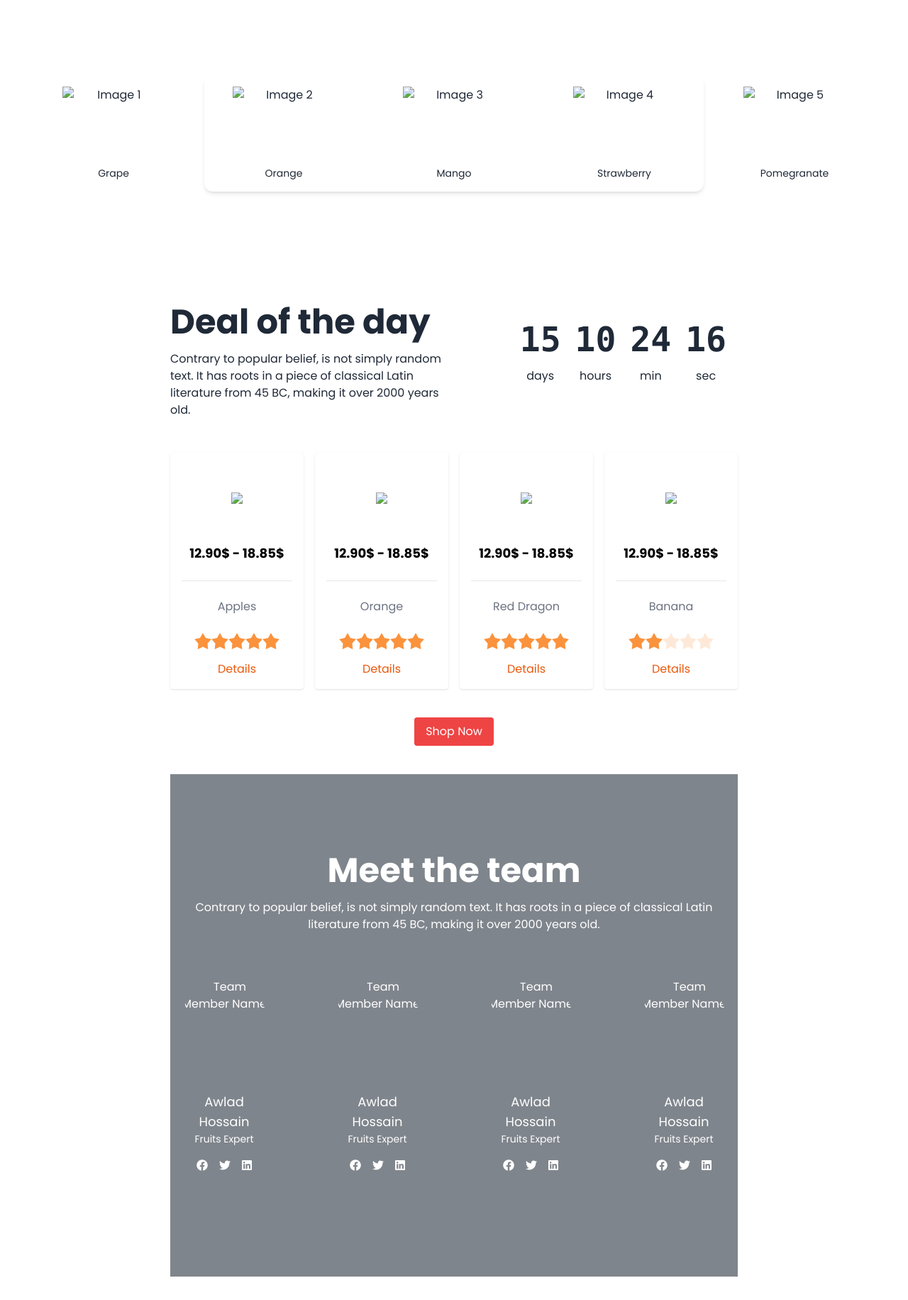
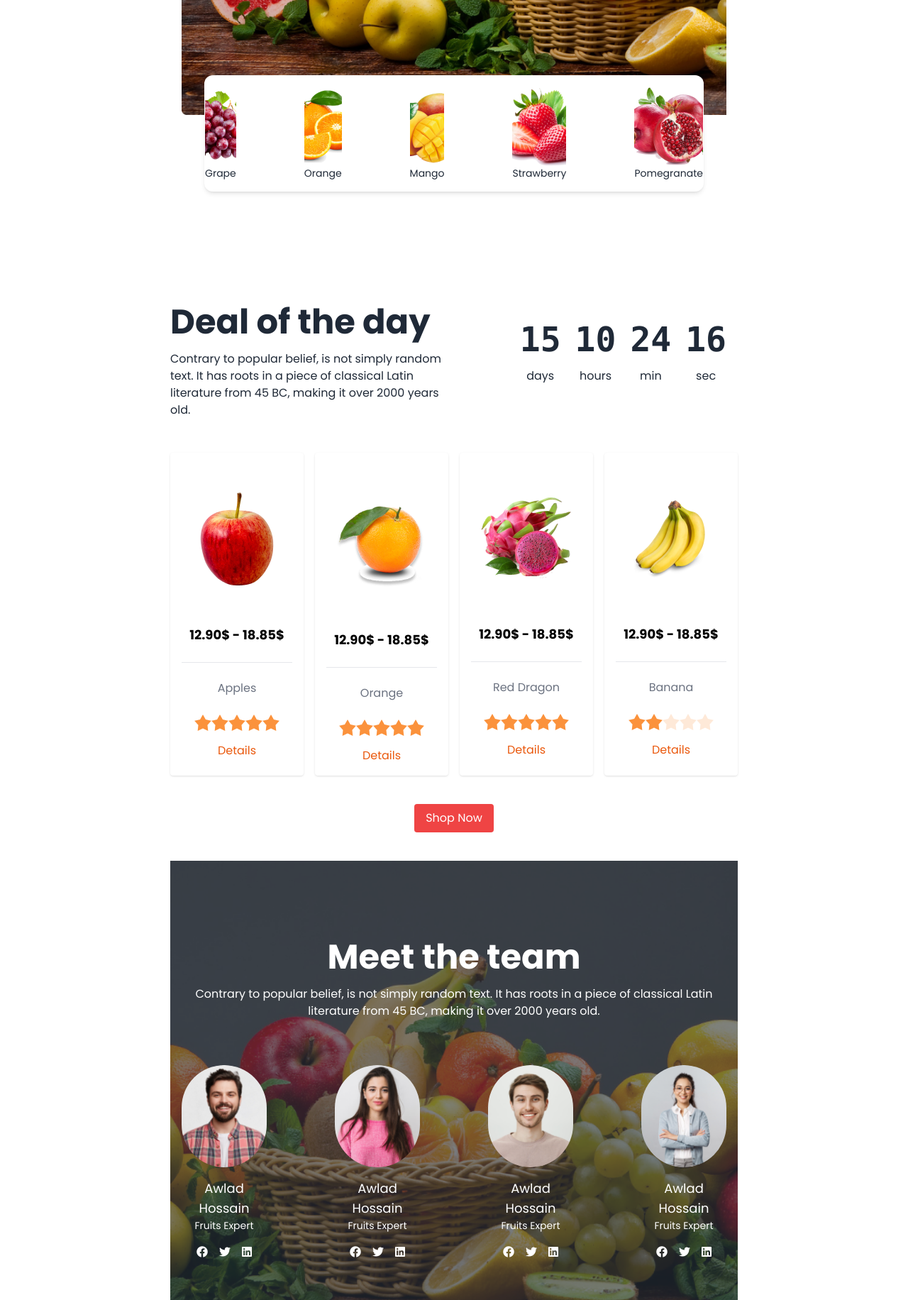
Before and after one commit to NaimDurjoy5/My-Assignment03, a plain HTML site: page index.html in a window 1280 px wide. Shown: the part 580-2412 px from the top of the page at 71% size. Drawn offline with nearby package versions, Linux system fonts and the light colour scheme; the site is published under a folder, as on GitHub Pages, so addresses that start at the root find nothing.

Commit message:
Hoye gase

```diff
--- a/index.html
+++ b/index.html
@@ -5,7 +5,7 @@
     <meta charset="UTF-8">
     <meta name="viewport" content="width=device-width, initial-scale=1.0">
     <title>Fruit Shop</title>
-    <link rel="icon" type="image/x-png" href="/images/logo.png">
+    <link rel="icon" type="image/x-png" href="images/logo.png">
 
     <link href="https://cdn.jsdelivr.net/npm/daisyui@3.4.0/dist/full.css" rel="stylesheet" type="text/css" />
     <script src="https://cdn.tailwindcss.com"></script>
@@ -51,7 +51,7 @@
 
                 <!-- Logo -->
                 <div class="flex justify-center text-center gap-4">
-                    <img src="/images/logo.png" alt="Logo">
+                    <img src="images/logo.png" alt="Logo">
                     <h2 class="text-left text-black font-bold lg:text-white text-2xl lg:text-4xl align-baseline m-auto">
                         Fruit Burst</h2>
                 </div>
@@ -86,7 +86,7 @@
                 <div class="carousel w-full h-48  lg:h-[550px]">
                     <!-- slide 1 -->
                     <div id="slide1"
-                        class="flex justify-content items-center carousel-item relative h-48 lg:h-auto w-full bg-[url('/images/banner1.png')] bg-cover">
+                        class="flex justify-content items-center carousel-item relative h-48 lg:h-auto w-full bg-[url('images/banner1.png')] bg-cover">
                         <div class="m-auto">
                             <div class="text-center">
                                 <h2 class="text-white text-2xl mb-2 font-bold sm:text-3xl sm:mb-4">Exotic tastes at your
@@ -103,7 +103,7 @@
                     </div>
                     <!-- slide 2 -->
                     <div id="slide2"
-                        class="flex justify-content items-center carousel-item relative h-48 lg:h-auto w-full bg-[url('/images/banner2.png')] bg-cover">
+                        class="flex justify-content items-center carousel-item relative h-48 lg:h-auto w-full bg-[url('images/banner2.png')] bg-cover">
                         <div class="m-auto">
                             <div class="text-center">
                                 <h2 class="text-white text-2xl mb-2 font-bold sm:text-3xl sm:mb-4">Exotic tastes at your
@@ -121,7 +121,7 @@
 
                     <!-- slide 3 -->
                     <div id="slide3"
-                        class="flex justify-content items-center carousel-item relative h-48 lg:h-auto w-full bg-[url('/images/banner3.png')] bg-cover">
+                        class="flex justify-content items-center carousel-item relative h-48 lg:h-auto w-full bg-[url('images/banner3.png')] bg-cover">
                         <div class="m-auto">
                             <div class="text-center">
                                 <h2 class="text-white text-2xl mb-2 font-bold sm:text-3xl sm:mb-4">Exotic tastes at your
@@ -139,7 +139,7 @@
 
                     <!-- slide 4 -->
                     <div id="slide4"
-                        class="flex justify-content items-center carousel-item relative h-48 lg:h-auto w-full bg-[url('/images/banner4.png')] bg-cover">
+                        class="flex justify-content items-center carousel-item relative h-48 lg:h-auto w-full bg-[url('images/banner4.png')] bg-cover">
                         <div class="m-auto">
                             <div class="text-center">
                                 <h2 class="text-white text-2xl mb-2 font-bold sm:text-3xl sm:mb-4">Exotic tastes at your
@@ -167,23 +167,23 @@
         <div
             class="hidden lg:flex justify-center space-x-8 gap-16 p-4 mx-72 bg-white rounded-xl shadow-md relative -top-24">
             <div class="text-center">
-                <img src="/images/fruit1.png" alt="Image 1" class="w-36 h-28 object-cover">
+                <img src="images/fruit1.png" alt="Image 1" class="w-36 h-28 object-cover">
                 <p class="text-sm">Grape</p>
             </div>
             <div class="text-center">
-                <img src="/images/fruit2.png" alt="Image 2" class="w-36 h-28 object-cover">
+                <img src="images/fruit2.png" alt="Image 2" class="w-36 h-28 object-cover">
                 <p class="text-sm">Orange</p>
             </div>
             <div class="text-center">
-                <img src="/images/fruit3.png" alt="Image 3" class="w-36 h-28 object-cover">
+                <img src="images/fruit3.png" alt="Image 3" class="w-36 h-28 object-cover">
                 <p class="text-sm">Mango</p>
             </div>
             <div class="text-center">
-                <img src="/images/fruit4.png" alt="Image 4" class="w-36 h-28 object-cover">
+                <img src="images/fruit4.png" alt="Image 4" class="w-36 h-28 object-cover">
                 <p class="text-sm">Strawberry</p>
             </div>
             <div class="text-center">
-                <img src="/images/fruit5.png" alt="Image 5" class="w-36 h-28 object-cover">
+                <img src="images/fruit5.png" alt="Image 5" class="w-36 h-28 object-cover">
                 <p class="text-sm">Pomegranate</p>
             </div>
         </div>
@@ -247,7 +247,7 @@
                 <!-- First box -->
                 <div
                     class="flex flex-col items-center bg-white mx-4 lg:mx-0 p-4 rounded shadow border-1 border-black gap-4 ">
-                    <img src="/images/fruit6.png" class="my-10">
+                    <img src="images/fruit6.png" class="my-10">
                     <h3 class="text-lg mb-2 text-2xl font-bold text-black">12.90$ - 18.85$</h3>
                     <hr class="w-9/12 lg:w-full mb-2">
                     <p class="mb-2 text-gray-500">Apples</p>
@@ -268,7 +268,7 @@
                         <form method="dialog"
                             class="modal-box bg-white  flex flex-col items-center p-4 rounded shadow border-1 border-black gap-4 rounded-3xl">
 
-                            <img src="/images/fruit6.png" class="my-10 m-auto">
+                            <img src="images/fruit6.png" class="my-10 m-auto">
 
                             <h2 class="text-lg mb-2 text-2xl font-bold text-black">Apple</h2>
                             <p class="text-gray-600 max-w-md text-center">Professional employees are there for you to
@@ -300,7 +300,7 @@
                 <!-- second box -->
                 <div
                     class="flex flex-col items-center bg-white mx-4 lg:mx-0 p-4 rounded shadow border-1 border-black gap-4 ">
-                    <img src="/images/fruit7.png" class="my-10">
+                    <img src="images/fruit7.png" class="my-10">
                     <h3 class="text-lg mb-2 text-2xl font-bold text-black">12.90$ - 18.85$</h3>
                     <hr class="w-9/12 lg:w-full mb-2">
                     <p class="mb-2 text-gray-500">Orange</p>
@@ -321,7 +321,7 @@
                         <form method="dialog"
                             class="modal-box bg-white  flex flex-col items-center p-4 rounded shadow border-1 border-black gap-4 rounded-3xl">
 
-                            <img src="/images/fruit7.png" class="my-10 m-auto">
+                            <img src="images/fruit7.png" class="my-10 m-auto">
 
                             <h2 class="text-lg mb-2 text-2xl font-bold text-black">Orange</h2>
                             <p class="text-gray-600 max-w-md text-center">Professional employees are there for you to
@@ -351,7 +351,7 @@
                 <!-- third box -->
                 <div
                     class="flex flex-col items-center bg-white mx-4 lg:mx-0 p-4 rounded shadow border-1 border-black gap-4 ">
-                    <img src="/images/fruit8.png" class="my-10">
+                    <img src="images/fruit8.png" class="my-10">
                     <h3 class="text-lg mb-2 text-2xl font-bold text-black">12.90$ - 18.85$</h3>
                     <hr class="w-9/12 lg:w-full mb-2">
                     <p class="mb-2 text-gray-500">Red Dragon</p>
@@ -372,7 +372,7 @@
                         <form method="dialog"
                             class="modal-box bg-white  flex flex-col items-center p-4 rounded shadow border-1 border-black gap-4 rounded-3xl">
 
-                            <img src="/images/fruit8.png" class="my-10 m-auto">
+                            <img src="images/fruit8.png" class="my-10 m-auto">
 
                             <h2 class="text-lg mb-2 text-2xl font-bold text-black">Red Dragon</h2>
                             <p class="text-gray-600 max-w-md text-center">Professional employees are there for you to
@@ -404,7 +404,7 @@
                 <!-- forth box -->
                 <div
                     class="flex flex-col items-center bg-white mx-4 lg:mx-0 p-4 rounded shadow border-1 border-black gap-4 ">
-                    <img src="/images/fruit9.png" class="my-10">
+                    <img src="images/fruit9.png" class="my-10">
                     <h3 class="text-lg mb-2 text-2xl font-bold text-black">12.90$ - 18.85$</h3>
                     <hr class="w-9/12 lg:w-full mb-2">
                     <p class="mb-2 text-gray-500">Banana</p>
@@ -425,7 +425,7 @@
                         <form method="dialog"
                             class="modal-box bg-white  flex flex-col items-center p-4 rounded shadow border-1 border-black gap-4 rounded-3xl">
 
-                            <img src="/images/fruit9.png" class="my-10 m-auto">
+                            <img src="images/fruit9.png" class="my-10 m-auto">
 
                             <h2 class="text-lg mb-2 text-2xl font-bold text-black">Banana</h2>
                             <p class="text-gray-600 max-w-md text-center">Professional employees are there for you to
@@ -469,7 +469,7 @@
         <!-- Meet the team section start  -->
         <section class="mx-4 sm:mx-60 my-4 sm:my-10">
 
-            <div class="hero" style="background-image: url(/images/banner1.png);">
+            <div class="hero" style="background-image: url(images/banner1.png);">
                 <div class="hero-overlay bg-opacity-60"></div>
 
                 <div class="hero-content flex flex-col py-0 lg:py-24">
@@ -490,7 +490,7 @@
                         <div class="grid grid-cols-1 my-12  gap-12 lg:gap-24 lg:grid-cols-4 ">
                             <!-- Team Member 1 -->
                             <div class="text-white">
-                                <img src="/images/member1.png" alt="Team Member Name"
+                                <img src="images/member1.png" alt="Team Member Name"
                                     class="w-24 h-24 sm:w-36 sm:h-36 object-cover rounded-full mb-4 m-auto">
                                 <h3 class="text-lg">Awlad Hossain</h3>
                                 <p class="text-sm mb-4">Fruits Expert</p>
@@ -510,7 +510,7 @@
 
                             <!-- Team Member 2 -->
                             <div class="text-white">
-                                <img src="/images/member2.png" alt="Team Member Name"
+                                <img src="images/member2.png" alt="Team Member Name"
                                     class="w-24 h-24 sm:w-36 sm:h-36 object-cover rounded-full mb-4 m-auto">
                                 <h3 class="text-lg">Awlad Hossain</h3>
                                 <p class="text-sm mb-4">Fruits Expert</p>
@@ -530,7 +530,7 @@
 
                             <!-- Team Member 3 -->
                             <div class="text-white">
-                                <img src="/images/member3.png" alt="Team Member Name"
+                                <img src="images/member3.png" alt="Team Member Name"
                                     class="w-24 h-24 sm:w-36 sm:h-36 object-cover rounded-full mb-4 m-auto">
                                 <h3 class="text-lg">Awlad Hossain</h3>
                                 <p class="text-sm mb-4">Fruits Expert</p>
@@ -551,7 +551,7 @@
 
                             <!-- Team Member 4 -->
                             <div class="text-white">
-                                <img src="/images/member4.png" alt="Team Member Name"
+                                <img src="images/member4.png" alt="Team Member Name"
                                     class="w-24 h-24 sm:w-36 sm:h-36 object-cover rounded-full mb-4 m-auto">
                                 <h3 class="text-lg">Awlad Hossain</h3>
                                 <p class="text-sm mb-4">Fruits Expert</p>
@@ -643,7 +643,7 @@
                 </div>
                 <!-- image -->
                 <div class="pb-4 lg:pb-0 order-1 lg:order-2">
-                    <img class="w-full" src="/images/whychoose1.png" alt="Logo">
+                    <img class="w-full" src="images/whychoose1.png" alt="Logo">
                 </div>
 
                 <!-- fist-right -->
@@ -704,7 +704,7 @@
         <footer class="footer footer-center p-10 bg-base-200 text-base-content rounded bg-black text-white">
 
             <div class="flex gap-4">
-                <img src="/images/logo.png">
+                <img src="images/logo.png">
                 <h2 class="text-left text-black font-bold text-white text-2xl lg:text-4xl align-baseline m-auto">Fruit
                     Burst</h2>
             </div>
```
